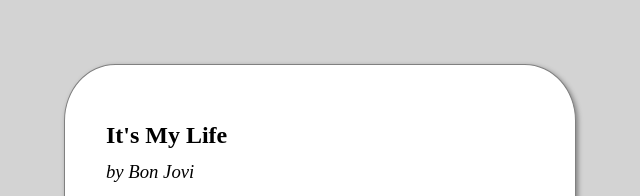
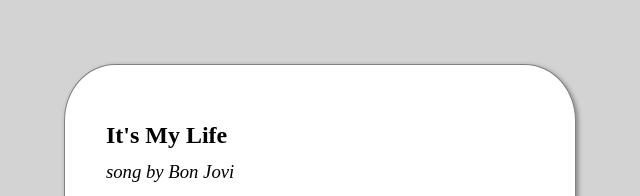
Before and after one commit to mGrzanek/git-learning, a plain HTML site: page index.html in a window 1280 px wide. Shown: the top 196 px of the page, 320-960 px from the left. Drawn offline with Linux system fonts and the light colour scheme.

Commit message:
Update content index.html

```diff
--- a/index.html
+++ b/index.html
@@ -3,7 +3,7 @@
 <head>
     <meta charset="UTF-8">
     <meta name="viewport" content="width=device-width, initial-scale=1.0">
-    <title>Document</title>
+    <title>Song</title>
     <link rel="stylesheet" href="css/style.css">
 </head>
 <body>
@@ -11,7 +11,7 @@
         <div class="container">
             <div class="song-header">
                 <h1>It's My Life</h1>
-                <h3>by Bon Jovi</h3>
+                <h3>song by Bon Jovi</h3>
             </div>
             <div class="song-text">
                 <p>
```
